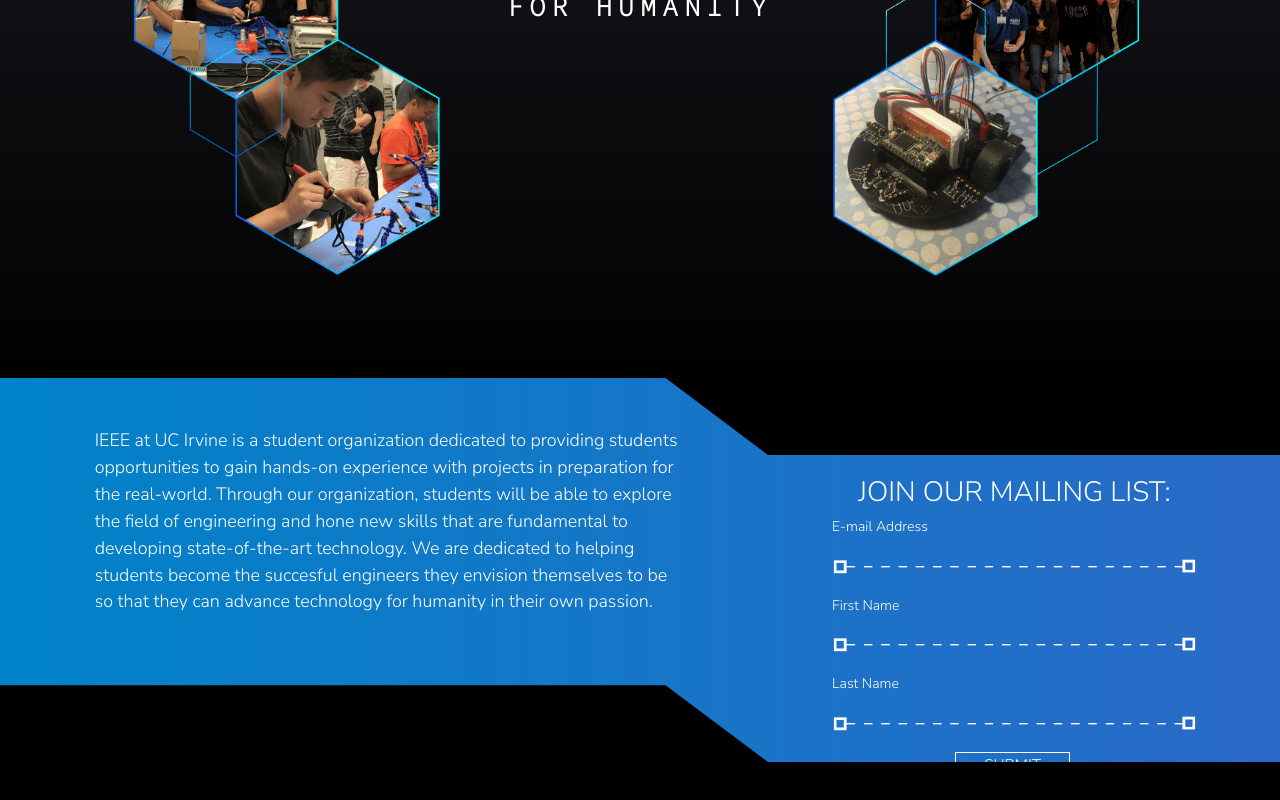
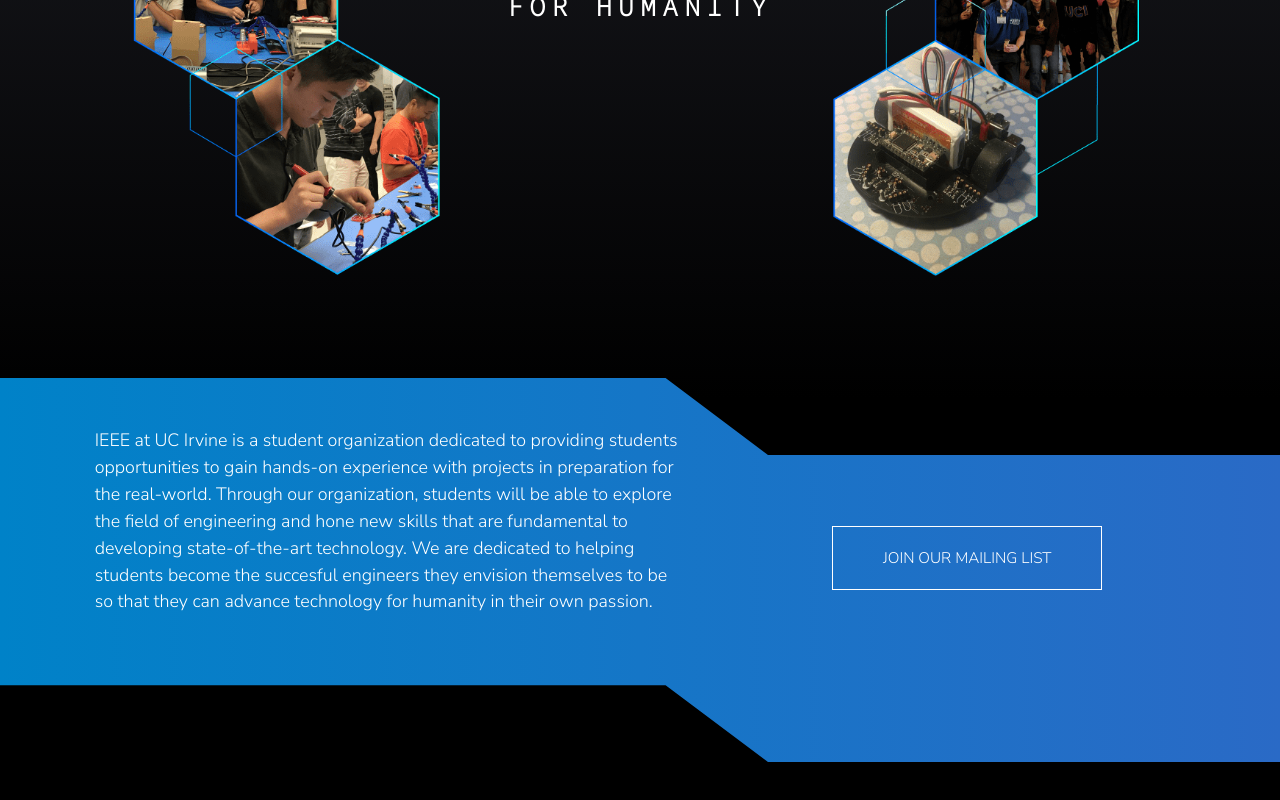
Before and after one commit to sBondoc/ieee-uci.github.io, a React (Create React App) app: page / in a window 1280 px wide. Shown: the part 402-1202 px from the top of the page. Built offline with nearby package versions, Linux system fonts and the light colour scheme.

Commit message:
Changed newsletter signup to button that has direct signup

```diff
--- a/src/Components/Footer.tsx
+++ b/src/Components/Footer.tsx
@@ -3,19 +3,17 @@
 import emailIcon from '../images/emailicon.png';
 import fbIcon from '../images/facebookicon.png';
 import igIcon from '../images/instagramicon.png';
-import twitterIcon from '../images/twittericon.png';
-import snapchatIcon from '../images/snapchaticon.png';
+// import twitterIcon from '../images/twittericon.png';
+// import snapchatIcon from '../images/snapchaticon.png';
 import linkedInIcon from '../images/linkedinicon.png';
 import discordIcon from '../images/discordicon.png';
 import githubIcon from '../images/githubicon.png';
-import textBrace from '../images/textBrace.png';
-import textEntry from '../images/textentry.png'
+// import textBrace from '../images/textBrace.png';
+// import textEntry from '../images/textentry.png'
 import diamond from '../images/ieee_diamond.svg';
 import IconButton from '@material-ui/core/IconButton';
 import {Typography, Box, Grid} from '@material-ui/core';
 import '../Styles/index.css';
-
-
 
 const useStyles = makeStyles((theme) => ({
   socialMediaIcon: {
@@ -42,7 +40,6 @@
 }
 
 function SubscribeBox() {
-  const classes = useStyles();
 
   return(
   <Box className = "subscribeBox">
@@ -53,12 +50,10 @@
       alignItems="center"
       style={{marginTop: "5vh", marginRight: "5%", marginBottom: "5vh"}}
     >
-      <h3 style={{marginLeft:"-5%"}}>JOIN OUR MAILING LIST:</h3>
-      <form action="https://formspree.io/xlepjdlk" method="POST">
-          <label> E-mail Address <input type="text" name="e-mail address"/><img className="textentry" src={textEntry} alt="emailentry"/></label>
-          <label> First Name <input type="text" name="first name"/><img className="textentry" src={textEntry} alt="fnameentry"/></label>
-          <label> Last Name <input type="text" name="last name"/><img className="textentry" src={textEntry} alt="lnameentry"/></label>
-          <button className="submit" type="submit" style={{marginLeft:'32%', marginRight:'35%', width: '30%', fontSize: '1.2vw',textAlign: 'center'}}>SUBMIT</button>
+      <form action="https://ieeeuci.us1.list-manage.com/subscribe/post?u=1db8428cfa01005b3e732b737&amp;id=bb8c036f5b"
+        method="post" id="mc-embedded-subscribe-form"
+        name="mc-embedded-subscribe-form" className="validate" target="_blank">
+          <button className="submit" type="submit" style={{marginTop: '50px', padding: '20px 50px 20px 50px', fontSize: '1.2vw',textAlign: 'center'}}>JOIN OUR MAILING LIST</button>
       </form>
     </Grid>
   </Box>
@@ -81,7 +76,7 @@
             lg={8}
             style={{padding:"4%"}}
             >
-            <img src={diamond} style={{width:"20%"}}/>
+            <img src={diamond} style={{width:"20%"}} alt="diamond"/>
             <Box style={{}}>
               <Typography variant="h5" style={{textAlign:"left", marginLeft:"4%", whiteSpace:"nowrap"}}><b>IEEE Student Branch <br/> University of California, Irvine</b></Typography>
               <Typography style={{borderStyle:"solid", borderColor:"white", borderWidth:"0px", marginTop:"4%", marginLeft:"4%", padding:"5px 10px 5px 10px"}}>ICS 225 Irvine CA, 92617 <br/> ieee.ucirvine@gmail.com</Typography>
--- a/src/Components/Header.tsx
+++ b/src/Components/Header.tsx
@@ -5,7 +5,7 @@
 import MenuItem from '@material-ui/core/MenuItem';
 import ClickAwayListener from '@material-ui/core/ClickAwayListener';
 import Grow from '@material-ui/core/Grow';
-import Paper from '@material-ui/core/Paper';
+// import Paper from '@material-ui/core/Paper';
 import Popper from '@material-ui/core/Popper';
 import MenuList from '@material-ui/core/MenuList';
 import HomeIcon from '@material-ui/icons/Home';
--- a/src/Pages/Board.tsx
+++ b/src/Pages/Board.tsx
@@ -3,7 +3,7 @@
 import BoardTitle from '../images/about_board.svg'
 import Footer from '../Components/Footer';
 import groupImage from '../images/zoom_board.png';
-import {Typography, Box, Grid, Button} from '@material-ui/core';
+import {Typography, Box, Grid} from '@material-ui/core';
 import john from '../images/board/john.jpg';
 import alan from '../images/board/alan.png';
 import joel from '../images/board/joel.jpg';
@@ -16,10 +16,6 @@
 import mitchell from '../images/board/mitchell.jpg';
 import ryan from '../images/board/ryan.png';
 
-
-
-
-
 export default function Board() {
 
   return(
@@ -30,9 +26,8 @@
         <img src={BoardTitle} style={{marginLeft: '5%', marginTop: '-34%', width: '25%'}} className="boardTitle" alt = "Title"/>
       </Box>
       <Box style={{backgroundImage:"linear-gradient(to bottom, white, #aab8c4)"}}>
-        <img src={groupImage} style={{marginLeft: '5%', marginTop: '-20%', marginBottom:"-5%", width: '90%', clipPath: 'inset(32% 0% 32% 0%)', filter:"drop-shadow(-4px -2px 3px grey)"} } alt = "Group Photo"/>
+        <img src={groupImage} style={{marginLeft: '5%', marginTop: '-20%', marginBottom:"-5%", width: '90%', clipPath: 'inset(32% 0% 32% 0%)', filter:"drop-shadow(-4px -2px 3px grey)"} } alt="GroupPhoto"/>
       </Box>
-
 
       <Box className="flipContainer">
       <Grid container direction="column">
--- a/src/Pages/Home.tsx
+++ b/src/Pages/Home.tsx
@@ -2,7 +2,7 @@
 import { makeStyles } from '@material-ui/core/styles';
 import Header from '../Components/Header';
 import mainImage from '../images/hex_home.png';
-import banner from '../images/home_about_banner.svg'
+// import banner from '../images/home_about_banner.svg'
 import kellyWeb from '../images/ws_kelly.png';
 import jackWeb from '../images/ws_jack.png';
 import salWeb from '../images/ws_salvador.png';
@@ -13,8 +13,8 @@
 import {Typography, Box, Grid, Button} from '@material-ui/core';
 import Footer from '../Components/Footer';
 import {SubscribeBox} from '../Components/Footer';
-import ArrowRightIcon from '@material-ui/icons/ArrowRight';
-import IconButton from '@material-ui/core/IconButton';
+// import ArrowRightIcon from '@material-ui/icons/ArrowRight';
+// import IconButton from '@material-ui/core/IconButton';
 import '../Styles/index.css';
 import Carousel from 'react-bootstrap/Carousel';
 import { useHistory } from "react-router-dom";
```
Also changed, not shown: src/Pages/Who.tsx (+5 -5 lines), 44 other files (tests, documents, lock files or other folders).
